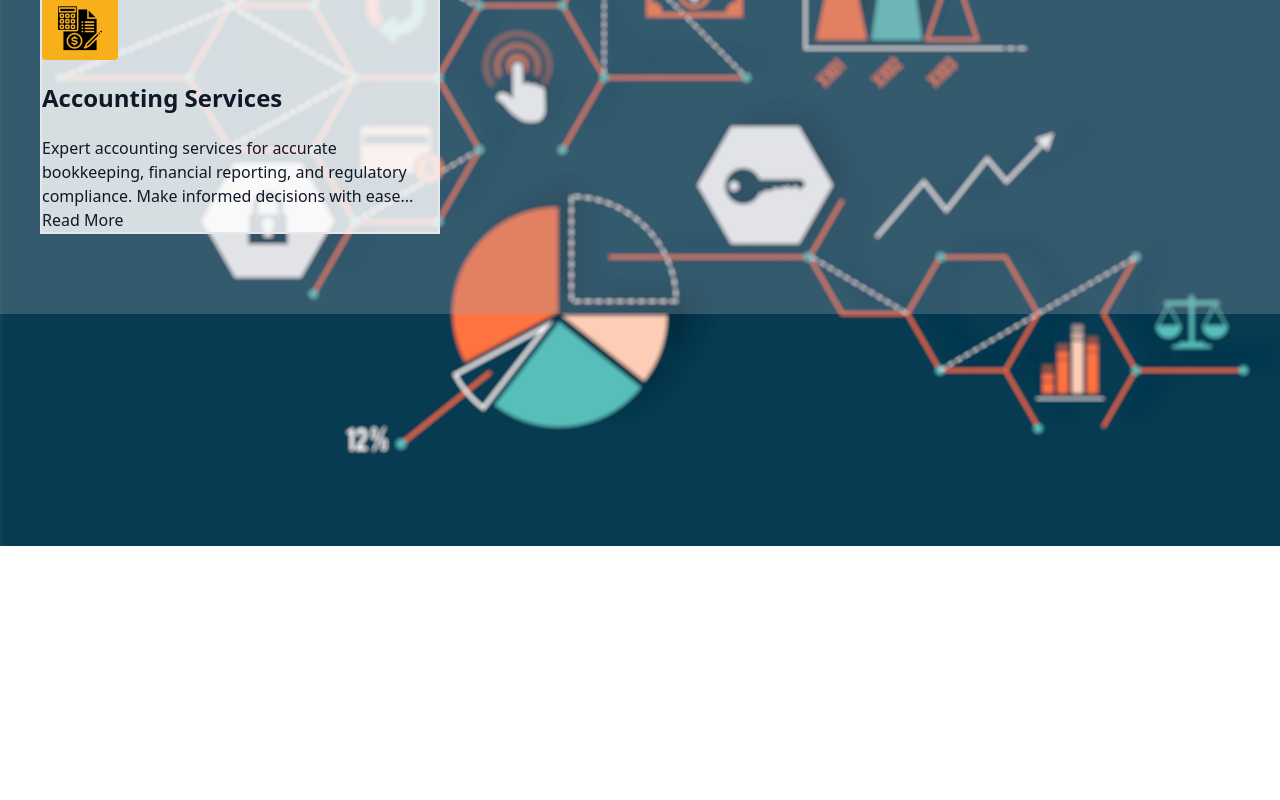
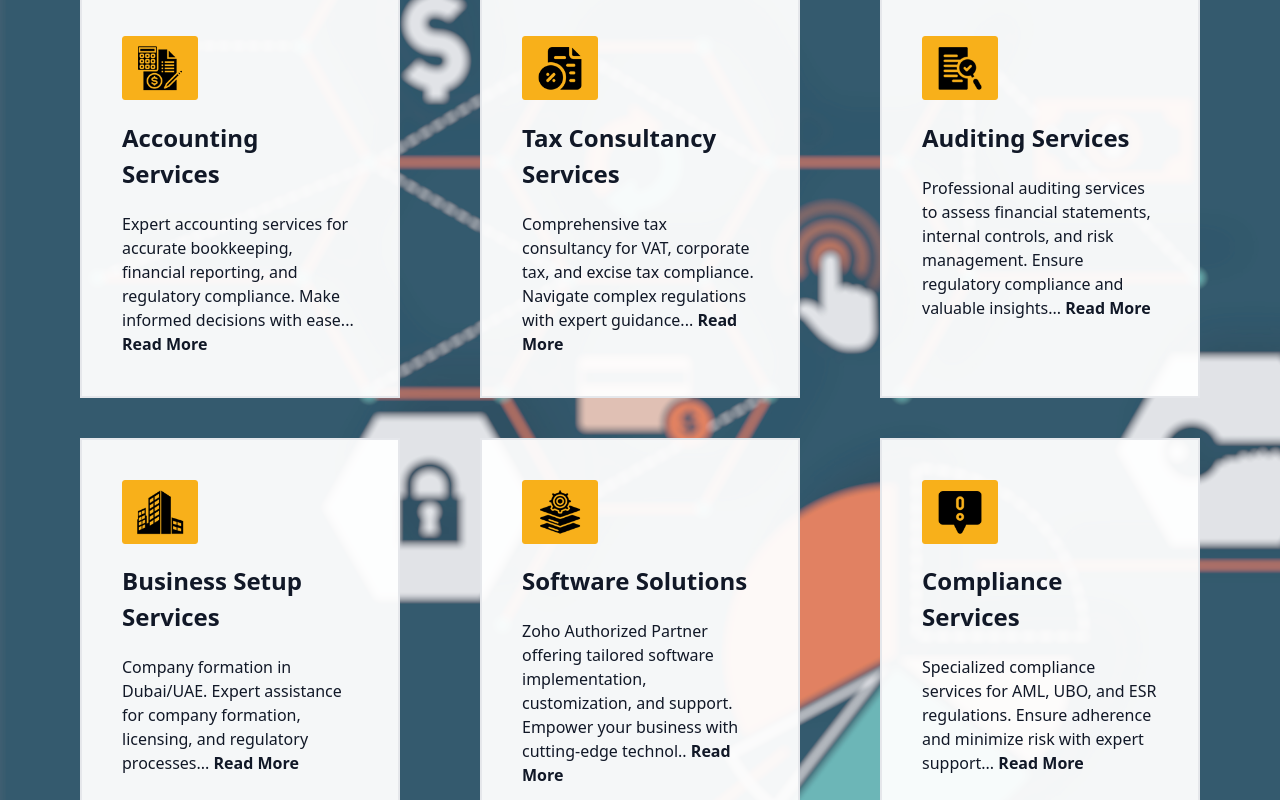
Before and after one commit to abdrasheedm/MDV_group_website, a React (Vite) app: page / in a window 1280 px wide. Shown: the part 2320-3120 px from the top of the page. Before the commit the page ends 2866 px from the top, so only its background shows below. Built offline with nearby package versions, Linux system fonts and the light colour scheme; the HTML template or start-up script is replaced by a standard one.

Commit message:
services

```diff
--- a/src/components/Home/Services.jsx
+++ b/src/components/Home/Services.jsx
@@ -19,11 +19,42 @@ function Services() {
             <span className="border-b-4 border-secondary">Our Services</span>
           </h1>
           <div className="grid grid-cols-3 ">
-            <div className="col-span-1 bg-white text-gray-900 bg-opacity-80 border-2">
+            <div className="col-span-1 bg-white bg-opacity-95 text-gray-900 border-2 mx-10 p-10 mb-10">
               <img src={AccountingService} alt="" className="h-16"/>
               <h2>Accounting Services</h2>
-              <p>Expert accounting services for accurate bookkeeping, financial reporting, and regulatory compliance. Make informed decisions with ease... <span>Read More</span> </p>
+              <p className="font-medium">Expert accounting services for accurate bookkeeping, financial reporting, and regulatory compliance. Make informed decisions with ease... <span className="font-bold">Read More</span> </p>
             </div>
+            <div className="col-span-1 bg-white bg-opacity-95 text-gray-900 border-2 mx-10 p-10 mb-10">
+              <img src={TaxService} alt="" className="h-16"/>
+              <h2>Tax Consultancy Services</h2>
+              <p className="font-medium">Comprehensive tax consultancy for VAT, corporate tax, and excise tax compliance. Navigate complex regulations with expert guidance... <span className="font-bold">Read More</span> </p>
+            </div>
+            <div className="col-span-1 bg-white bg-opacity-95 text-gray-900 border-2 mx-10 p-10 mb-10">
+              <img src={AuditingService} alt="" className="h-16"/>
+              <h2>Auditing Services
+</h2>
+              <p className="font-medium">Professional auditing services to assess financial statements, internal controls, and risk management. Ensure regulatory compliance and valuable insights... <span className="font-bold">Read More</span> </p>
+            </div>
+            <div className="col-span-1 bg-white bg-opacity-95 text-gray-900 border-2 mx-10 p-10 mb-10">
+              <img src={StartupService} alt="" className="h-16"/>
+              <h2>Business Setup Services
+</h2>
+              <p className="font-medium">Company formation in Dubai/UAE. Expert assistance for company formation, licensing, and regulatory processes... <span className="font-bold">Read More</span> </p>
+            </div>
+            <div className="col-span-1 bg-white bg-opacity-95 text-gray-900 border-2 mx-10 p-10 mb-10">
+              <img src={SoftwareSolution} alt="" className="h-16"/>
+              <h2>Software Solutions
+</h2>
+              <p className="font-medium">Zoho Authorized Partner offering tailored software implementation, customization, and support. Empower your business with cutting-edge technol.. <span className="font-bold">Read More</span> </p>
+            </div>
+            <div className="col-span-1 bg-white bg-opacity-95 text-gray-900 border-2 mx-10 p-10 mb-10">
+              <img src={ComplianceService} alt="" className="h-16"/>
+              <h2>Compliance Services
+</h2>
+              <p className="font-medium">Specialized compliance services for AML, UBO, and ESR regulations. Ensure adherence and minimize risk with expert support... <span className="font-bold">Read More</span> </p>
+            </div>
+
+
           </div>
         </div>
       </div>
```
